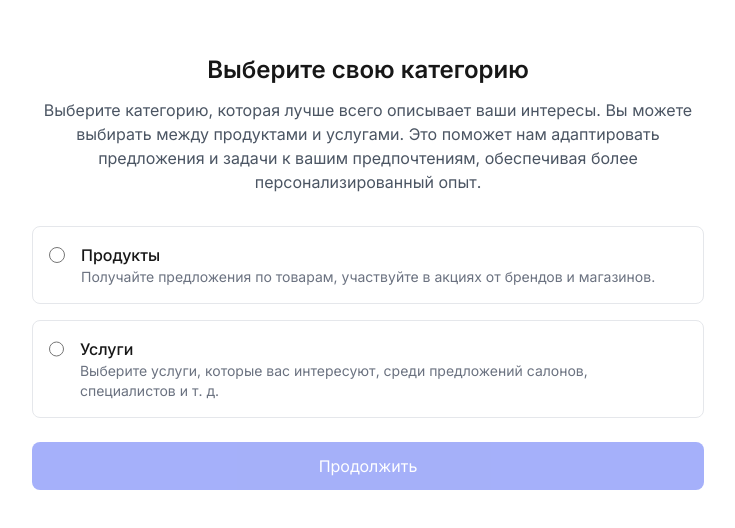
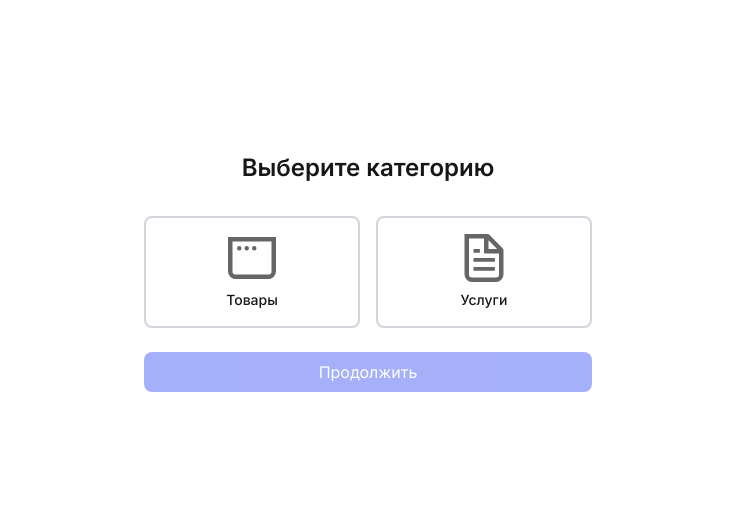
Before and after one commit to Lilolilo-lilo/prizo-app, a Next.js app: page /category in a window 1280 px wide. Shown: the part 128-656 px from the top of the page, without its empty margins (272-1007 px from the left). Built offline with nearby package versions, Linux system fonts and the light colour scheme.

Commit message:
Fix Tailwind

```diff
--- /dev/null
+++ b/postcss.config.js
@@ -0,0 +1,6 @@
+module.exports = {
+  plugins: {
+    tailwindcss: {},
+    autoprefixer: {},
+  },
+}
--- a/src/app/category/page.tsx
+++ b/src/app/category/page.tsx
@@ -3,6 +3,7 @@
 import { motion } from 'framer-motion';
 import { useState } from 'react';
 import { useRouter } from 'next/navigation';
+import Image from 'next/image';
 
 export default function Category() {
   const router = useRouter();
@@ -17,65 +18,71 @@ export default function Category() {
   };
 
   return (
-    <main className="min-h-screen flex items-center justify-center bg-white p-4">
+    <main className="min-h-screen flex items-center justify-center p-4">
       <motion.div
         initial={{ opacity: 0, y: 20 }}
         animate={{ opacity: 1, y: 0 }}
         transition={{ duration: 0.5 }}
-        className="w-full max-w-2xl"
+        className="w-full max-w-md"
       >
-        <h1 className="text-2xl font-semibold text-center mb-3">
-          Выберите свою категорию
+        <h1 className="text-2xl font-semibold text-center mb-8 text-foreground">
+          Выберите категорию
         </h1>
-        <p className="text-gray-600 text-center mb-8">
-          Выберите категорию, которая лучше всего описывает ваши интересы.
-          Вы можете выбирать между продуктами и услугами.
-          Это поможет нам адаптировать предложения и задачи к вашим предпочтениям,
-          обеспечивая более персонализированный опыт.
-        </p>
+        <form onSubmit={handleSubmit} className="space-y-6">
+          <div className="grid grid-cols-2 gap-4">
+            <button
+              type="button"
+              onClick={() => setSelectedCategory('products')}
+              className={`p-4 rounded-lg border-2 transition-all duration-200 flex flex-col items-center ${
+                selectedCategory === 'products'
+                  ? 'border-primary bg-primary bg-opacity-10'
+                  : 'border-gray-300 hover:border-primary'
+              }`}
+            >
+              <div className="relative w-12 h-12 mb-2">
+                <Image
+                  src="/window.svg"
+                  alt="Products"
+                  fill
+                  className="object-contain"
+                />
+              </div>
+              <span className={`text-sm font-medium ${
+                selectedCategory === 'products' ? 'text-primary' : 'text-foreground'
+              }`}>
+                Товары
+              </span>
+            </button>
 
-        <form onSubmit={handleSubmit} className="space-y-6">
-          <div className="space-y-4">
-            <label className="flex items-start p-4 border rounded-lg cursor-pointer hover:border-[#4D63F5] transition-colors">
-              <input
-                type="radio"
-                name="category"
-                value="products"
-                checked={selectedCategory === 'products'}
-                onChange={(e) => setSelectedCategory('products')}
-                className="mt-1 w-4 h-4 text-[#4D63F5] border-gray-300 focus:ring-[#4D63F5]"
-              />
-              <div className="ml-4">
-                <div className="font-medium">Продукты</div>
-                <div className="text-gray-500 text-sm">
-                  Получайте предложения по товарам, участвуйте в акциях от брендов и магазинов.
-                </div>
+            <button
+              type="button"
+              onClick={() => setSelectedCategory('services')}
+              className={`p-4 rounded-lg border-2 transition-all duration-200 flex flex-col items-center ${
+                selectedCategory === 'services'
+                  ? 'border-primary bg-primary bg-opacity-10'
+                  : 'border-gray-300 hover:border-primary'
+              }`}
+            >
+              <div className="relative w-12 h-12 mb-2">
+                <Image
+                  src="/file.svg"
+                  alt="Services"
+                  fill
+                  className="object-contain"
+                />
               </div>
-            </label>
-
-            <label className="flex items-start p-4 border rounded-lg cursor-pointer hover:border-[#4D63F5] transition-colors">
-              <input
-                type="radio"
-                name="category"
-                value="services"
-                checked={selectedCategory === 'services'}
-                onChange={(e) => setSelectedCategory('services')}
-                className="mt-1 w-4 h-4 text-[#4D63F5] border-gray-300 focus:ring-[#4D63F5]"
-              />
-              <div className="ml-4">
-                <div className="font-medium">Услуги</div>
-                <div className="text-gray-500 text-sm">
-                  Выберите услуги, которые вас интересуют, среди предложений салонов, специалистов и т. д.
-                </div>
-              </div>
-            </label>
+              <span className={`text-sm font-medium ${
+                selectedCategory === 'services' ? 'text-primary' : 'text-foreground'
+              }`}>
+                Услуги
+              </span>
+            </button>
           </div>
 
           <button
             type="submit"
             disabled={!selectedCategory}
-            className="w-full text-white py-3 rounded-lg transition-colors duration-200 hover:opacity-90 disabled:opacity-50 disabled:cursor-not-allowed"
-            style={{ backgroundColor: '#4D63F5' }}
+            className={`button-primary ${!selectedCategory && 'opacity-50 cursor-not-allowed'}`}
           >
             Продолжить
           </button>
--- a/src/app/components/SplashScreen.tsx
+++ b/src/app/components/SplashScreen.tsx
@@ -21,7 +21,7 @@ export const SplashScreen = ({ onComplete }: SplashScreenProps) => {
   }, [onComplete]);
 
   return (
-    <div className="fixed inset-0 bg-white flex items-center justify-center">
+    <div className="fixed inset-0 bg-background flex items-center justify-center">
       <div className="flex flex-col items-center">
         <motion.div
           initial={{ scale: 0.5, opacity: 0 }}
@@ -29,13 +29,13 @@ export const SplashScreen = ({ onComplete }: SplashScreenProps) => {
           transition={{ duration: 0.5 }}
           className="mb-4"
         >
-          <div className="w-200 h-200 flex items-center justify-center">
+          <div className="relative w-[200px] h-[200px]">
             <Image
               src="/Logo.svg"
               alt="Prizo Logo"
-              width={200}
-              height={200}
+              fill
               priority
+              className="object-contain"
             />
           </div>
         </motion.div>
@@ -47,11 +47,27 @@ export const SplashScreen = ({ onComplete }: SplashScreenProps) => {
             transition={{ delay: 0.5 }}
             className="flex flex-col items-center"
           >
-            <svg className="animate-spin h-8 w-8" xmlns="http://www.w3.org/2000/svg" fill="none" viewBox="0 0 24 24" style={{ color: '#4D63F5' }}>
-              <circle className="opacity-25" cx="12" cy="12" r="10" stroke="currentColor" strokeWidth="4"></circle>
-              <path className="opacity-75" fill="currentColor" d="M4 12a8 8 0 018-8V0C5.373 0 0 5.373 0 12h4zm2 5.291A7.962 7.962 0 014 12H0c0 3.042 1.135 5.824 3 7.938l3-2.647z"></path>
+            <svg
+              className="animate-spin h-8 w-8 text-primary"
+              xmlns="http://www.w3.org/2000/svg"
+              fill="none"
+              viewBox="0 0 24 24"
+            >
+              <circle
+                className="opacity-25"
+                cx="12"
+                cy="12"
+                r="10"
+                stroke="currentColor"
+                strokeWidth="4"
+              />
+              <path
+                className="opacity-75"
+                fill="currentColor"
+                d="M4 12a8 8 0 018-8V0C5.373 0 0 5.373 0 12h4zm2 5.291A7.962 7.962 0 014 12H0c0 3.042 1.135 5.824 3 7.938l3-2.647z"
+              />
             </svg>
-            <p className="mt-2" style={{ color: '#4D63F5' }}>Загрузка...</p>
+            <p className="mt-2 text-primary font-medium">Загрузка...</p>
           </motion.div>
         )}
       </div>
--- a/src/app/globals.css
+++ b/src/app/globals.css
@@ -6,6 +6,8 @@
   --background: #ffffff;
   --foreground: #171717;
   --primary: #4D63F5;
+  --gray-300: #D1D5DB;
+  --gray-700: #374151;
 }
 
 @media (prefers-color-scheme: dark) {
@@ -19,3 +21,17 @@ body {
   color: var(--foreground);
   background: var(--background);
 }
+
+@layer components {
+  .input-field {
+    @apply w-full px-4 py-2 border border-gray-300 rounded-lg focus:ring-2 focus:ring-primary focus:border-transparent bg-background text-foreground;
+  }
+
+  .button-primary {
+    @apply w-full bg-primary text-white py-2 px-4 rounded-lg hover:bg-opacity-90 transition-colors;
+  }
+
+  .label-text {
+    @apply block text-sm font-medium text-foreground mb-1;
+  }
+}
--- a/src/app/page.tsx
+++ b/src/app/page.tsx
@@ -11,24 +11,24 @@ export default function Home() {
 
   const handleSubmit = (e: React.FormEvent) => {
     e.preventDefault();
-    // Здесь будет логика отправки данных
     console.log({ name, phone });
-    // Переходим на страницу категорий
     router.push('/category');
   };
 
   return (
-    <main className="min-h-screen flex items-center justify-center bg-white p-4">
+    <main className="min-h-screen flex items-center justify-center p-4">
       <motion.div
         initial={{ opacity: 0, y: 20 }}
         animate={{ opacity: 1, y: 0 }}
         transition={{ duration: 0.5 }}
         className="w-full max-w-md"
       >
-        <h1 className="text-2xl font-semibold text-center mb-8">Регистрация</h1>
+        <h1 className="text-2xl font-semibold text-center mb-8 text-foreground">
+          Регистрация
+        </h1>
         <form onSubmit={handleSubmit} className="space-y-6">
           <div>
-            <label htmlFor="name" className="block text-sm font-medium text-gray-700 mb-1">
+            <label htmlFor="name" className="label-text">
               Имя
             </label>
             <input
@@ -36,13 +36,13 @@ export default function Home() {
               id="name"
               value={name}
               onChange={(e) => setName(e.target.value)}
-              className="w-full px-4 py-2 border border-gray-300 rounded-lg focus:ring-2 focus:ring-purple-600 focus:border-transparent"
+              className="input-field"
               required
             />
           </div>
 
           <div>
-            <label htmlFor="phone" className="block text-sm font-medium text-gray-700 mb-1">
+            <label htmlFor="phone" className="label-text">
               Телефон
             </label>
             <input
@@ -50,16 +50,12 @@ export default function Home() {
               id="phone"
               value={phone}
               onChange={(e) => setPhone(e.target.value)}
-              className="w-full px-4 py-2 border border-gray-300 rounded-lg focus:ring-2 focus:ring-purple-600 focus:border-transparent"
+              className="input-field"
               required
             />
           </div>
 
-          <button
-            type="submit"
-            className="w-full text-white py-3 rounded-lg transition-colors duration-200 hover:opacity-90"
-            style={{ backgroundColor: '#4D63F5' }}
-          >
+          <button type="submit" className="button-primary">
             Продолжить
           </button>
         </form>
--- a/tailwind.config.js
+++ b/tailwind.config.js
@@ -10,7 +10,7 @@ module.exports = {
       colors: {
         background: "var(--background)",
         foreground: "var(--foreground)",
-        primary: "var(--primary)",
+        primary: "#4D63F5",
       },
     },
   },
```
